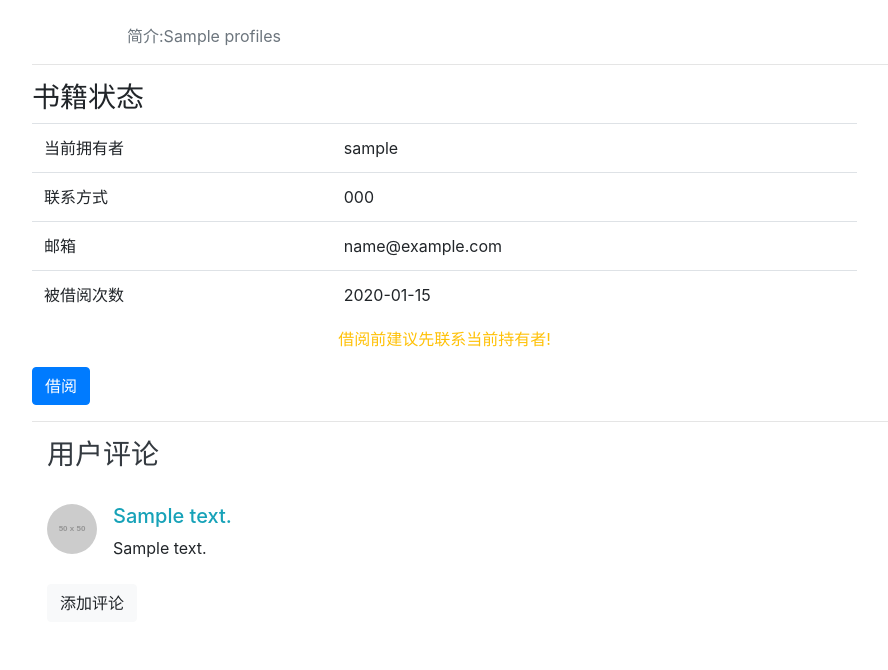
After one commit to jsz14897502/BookSys, a Django app: template LibrarySys/templates/LibrarySys/detail.html in a window 1280 px wide. The commit adds this page. Shown: the part 503-1173 px from the top of the page, without its empty margins (53-941 px from the left). Run offline with Django 3.2, Linux system fonts and the light colour scheme; tables that the repository leaves empty hold one stand-in row (values such as "Sample post"); the template is opened without the code that fills it: values that come from a table or form of the project are taken from there, most other values are stand-ins (such as "Sample title", 1, 10 or a date in 2020); grey boxes labelled with a size stand in for pictures from a placeholder-image service; some libraries are stand-ins or nearby versions.

Commit message:
书籍详情页添加以及完善
添加书籍详情页并初步完善其功能

```diff
--- a/LibrarySys/models.py
+++ b/LibrarySys/models.py
@@ -14,6 +14,7 @@ class Book_list(models.Model):
     borrowed_times = models.IntegerField(default=0, null=False) # 书籍被借次数
     state_code = models.IntegerField(default=0, null=False) # 书籍状态码
     profiles = models.CharField(max_length=300, null=True) # 书籍简介
+    # book_score = models.FloatField(default=0, null=False)
     book_image = models.ImageField(upload_to="%Y/%m/%d/", null=True) # 书籍图片
 
 
@@ -33,6 +34,7 @@ class Login_record(models.Model):
 
 
 class Request(models.Model):
+    """请求信息记录表"""
     id = models.AutoField(primary_key=True) # 这条记录的 id，也就是这条借阅请求的 id
     book_name = models.ForeignKey("Book_list", on_delete=models.DO_NOTHING) # 请求借阅的书的 id
     cretime = models.DateTimeField(null=False) # 请求创建时间
--- /dev/null
+++ b/LibrarySys/templates/LibrarySys/detail.html
@@ -0,0 +1,165 @@
+{% load static %}
+<!DOCTYPE html>
+<html lang="zh-CN">
+<head>
+    <!-- Required meta tags -->
+    <meta charset="utf-8">
+    <meta name="viewport" content="width=device-width, initial-scale=1">
+    <link rel="stylesheet" href="{% static 'LibrarySys/css/vendor/bootstrap.min.css' %}">
+    <title>detail</title>
+    <style>
+        body {
+            margin-top: 50px;
+
+        }
+    </style>
+</head>
+<body>
+<header>
+    <nav class="navbar navbar-expand-lg navbar-dark bg-primary fixed-top nav-top">
+        <div class="container">
+            <a class="navbar-brand" href="{% url 'LibrarySys:book_page' %}"><h3>图书管理系统</h3></a>
+            <button class="navbar-toggler" type="button" data-toggle="collapse" data-target="#navbarSupportedContent" aria-controls="navbarSupportedContent" aria-expanded="false" aria-label="Toggle navigation">
+                <span class="navbar-toggler-icon"></span>
+            </button>
+
+            <div class="collapse navbar-collapse" id="navbarSupportedContent">
+                <ul class="navbar-nav mr-auto">
+                    <li class="nav-item active">
+                        <a class="nav-link" href="{% url 'LibrarySys:book_page' %}">书籍</a>
+                    </li>
+                    <li class="nav-item">
+                        <a class="nav-link" href="#">个人中心</a>
+                    </li>
+                    <li class="nav-item dropdown">
+                        <a class="nav-link dropdown-toggle" href="#" id="navbarDropdown" role="button" data-toggle="dropdown" aria-haspopup="true" aria-expanded="false">
+                            书籍分类
+                        </a>
+                        <div class="dropdown-menu" aria-labelledby="navbarDropdown">
+                            <a class="dropdown-item" href="#">Linux</a>
+                            <a class="dropdown-item" href="#">PHP</a>
+                            <a class="dropdown-item" href="#">....</a>
+                            <a class="dropdown-item" href="#">....</a>
+                            <a class="dropdown-item" href="#">....</a>
+                        </div>
+                    </li>
+                </ul>
+                <form class="form-inline my-2 my-lg-0">
+                    <input class="form-control mr-sm-2" type="search" placeholder="Search" aria-label="Search">
+                    <button class="btn btn-outline-light my-2 my-sm-0" type="submit">Search</button>
+                </form>
+            </div>
+        </div>
+    </nav>
+</header>
+<div class="container  py-md-5 py-3">
+    <h3 class="text-center">书籍信息</h3>
+    <hr>
+    <section>
+    <div class="row my-2">
+        <div class=" offset-1 col-md-6">
+            <h4 class="mb-0 text-dark">{{ book_name }}</h4>
+            <div class="card flex-md-row mb-4 box-shadow h-md-260 my-2">
+                <img class=""  alt="书籍" style="width: 240px; height: 300px;" src="https://timgsa.baidu.com/timg?image&quality=80&size=b9999_10000&sec=1532063370240&di=333b4dd24e984d3e403fdd8668f120f8&imgtype=0&src=http%3A%2F%2Fimg37.ddimg.cn%2F35%2F1%2F1248303707-3_w_2.jpg">
+                <div class="card-body d-flex flex-column align-items-start align-self-center">
+
+                    <div class="mb-1">书籍名称：{{ book_name }}</div>
+                    <div class="mb-1">作者 ：{{ author }}</div>
+                    <div class="mb-1">译者 ：{{ translator }}</div>
+                    <div class="mb-1">ISBN : {{ isbn }}</div>
+                    <div class="mb-1">出版社：{{ press }}</div>
+                    <div class="mb-1">价格：{{ price }}</div>
+                </div>
+            </div>
+            <div class="text-muted">简介:{{ profiles }}</div>
+        </div>
+        <div class="offset-1 col-md-2">
+            <div class="text-success"> <h4>当前评分:</h4><br>暂未开放</div>
+        </div>
+    </div>
+    </section>
+    <hr>
+    <section>
+        <div class="row">
+            <div class=" col-md-9"><h3>书籍状态</h3>
+                <table class="table table-hover my-2">
+                    <tbody>
+                    <tr>
+                        <td>当前拥有者</td>
+                        <td>{{ owner }}</td>
+                    </tr>
+                    <tr>
+                        <td>联系方式</td>
+                        <td>{{ phone }}</td>
+                    </tr>
+                    <tr>
+                        <td>邮箱</td>
+                        <td>{{ email }}</td>
+                    </tr>
+                    <tr>
+                        <td>被借阅次数</td>
+                        <td>{{ borrowed_times }}</td>
+                    </tr>
+                    </tbody>
+                </table>
+                <p class="text-center text-warning">借阅前建议先联系当前持有者!</p>
+                <button class="btn btn-primary">借阅</button>
+            </div>
+
+        </div>
+
+
+
+        <hr>
+    </section>
+    <section>
+        <div class="col-md-8">
+            <h3 class="text-dark">用户评论</h3>
+            <br>
+            {% for comment in comments %}
+            <!--循环这个元素-->
+            <div class="media mb-4">
+                <img class="d-flex mr-3 rounded-circle" src="http://placehold.it/50x50" alt="暂无图片" style="width: 50px; height: 50px;">
+                <div class="media-body">
+                    <h5 class="mt-0 text-info">{{ comment.commentator }}</h5>
+                    {{ comment.comment_text }}
+                </div>
+            </div>
+            <!--end-->
+            {% endfor %}
+            <button type="button" class="btn btn-light" id="btu">添加评论</button>
+            <div class="card my-4" id="comment">
+                <h5 class="card-header">发表评论:</h5>
+                <div class="card-body">
+                    <form>
+                        <div class="form-group">
+                            <textarea class="form-control" rows="3"></textarea>
+                        </div>
+                        <button type="submit" class="btn btn-primary">Submit</button>
+                    </form>
+                </div>
+            </div>
+
+        </div>
+
+    </section>
+
+</div>
+
+<script src="{% static 'LibrarySys/scripts/jquery.js' %}"></script>
+<script src="https://cdn.bootcss.com/popper.js/1.14.3/esm/popper.js"></script>
+<script src="https://cdn.bootcss.com/bootstrap/4.1.1/js/bootstrap.min.js"></script>
+<script>
+$(function () {
+    $("#comment").hide()
+    $("#btu").click(function () {
+        //添加ajax给后台判断能否评论
+
+        $("#comment").show();
+    })
+
+})
+
+</script>
+</body>
+</html>
--- a/LibrarySys/urls.py
+++ b/LibrarySys/urls.py
@@ -5,4 +5,5 @@ app_name = "LibrarySys"
 
 urlpatterns = [
     path('', views.BookListView.as_view(), name="book_page"),
+    path("detail/<book_id>/", views.BookDetailView.as_view(), name="book_detail"),
 ]
```
Also changed, not shown: LibrarySys/views.py (+43 -10 lines), templates/book.html (+4 -4 lines).
